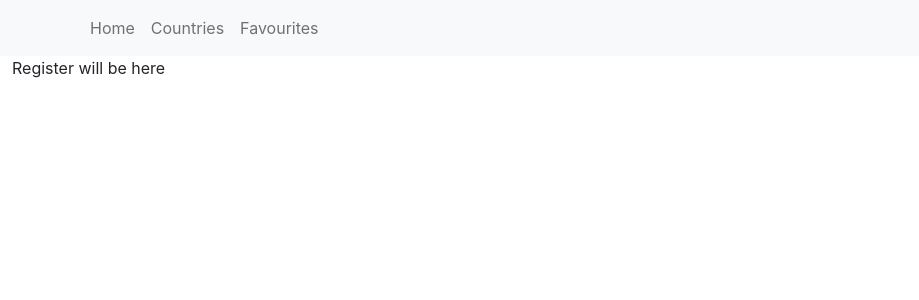
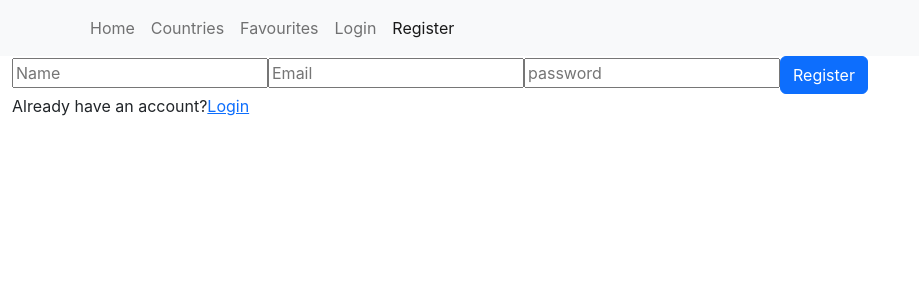
Before and after one commit to IlyaPonomarenko/REACT22S_Countries_redux, a React (Create React App) app: page /register in a window 1280 px wide. Shown: the top 300 px of the page, without its empty margins (0-919 px from the left). Built offline with nearby package versions, Linux system fonts and the light colour scheme; no server answers.

Commit message:
register component

```diff
--- a/src/components/Register.jsx
+++ b/src/components/Register.jsx
@@ -1,11 +1,38 @@
-import React from 'react';
+import React from "react";
+import { useEffect } from "react";
+import { useState } from "react";
+import { Button } from "react-bootstrap";
+import { useAuthState } from "react-firebase-hooks";
+import { useNavigate } from "react-router-dom";
+import { auth, registerWithEmailAndPassword } from "../auth/firebase";
+import { Link } from "react-router-dom";
 
 const Register = () => {
-    return (
-        <div>
-            Register will be here
-        </div>
-    );
+  const [email, setEmail] = useState("");
+  const [password, setPassword] = useState("");
+  const [name, setName] = useState("");
+  const [user, loading, error] = useAuthState(auth);
+  const navigate = useNavigate();
+  const register = () => {
+    if (!name) alert("no name");
+    registerWithEmailAndPassword(name, email, password);
+  };
+  useEffect(() => {
+    if (loading) return;
+    if (user) navigate("/");
+  }, [user, loading]);
+
+
+  return <div>
+    <input type="text" value={name} placeholder="Name" onChange={(e) => setName(e.target.value)}/>
+    <input type="text" value={email} placeholder="Email" onChange={(e) => setEmail(e.target.value)}/>
+    <input type="text" value={password} placeholder="password" onChange={(e) => setPassword(e.target.value)}/>
+    <Button onClick={register}>Register</Button>
+    <div>
+        Already have an account?
+        <Link to="/login">Login</Link>
+    </div>
+  </div>;
 };
 
 export default Register;
--- a/src/pages/Layout.jsx
+++ b/src/pages/Layout.jsx
@@ -24,6 +24,12 @@ const Layout = () => {
                 <LinkContainer to="/favourites">
                   <Nav.Link>Favourites</Nav.Link>
                 </LinkContainer>
+                <LinkContainer to="/login">
+                  <Nav.Link>Login</Nav.Link>
+                </LinkContainer>
+                <LinkContainer to="/register">
+                  <Nav.Link>Register</Nav.Link>
+                </LinkContainer>
               </Nav>
             </Navbar.Collapse>
           </Container>
```
Also changed, not shown: 1 other file (tests, documents, lock files or other folders).
